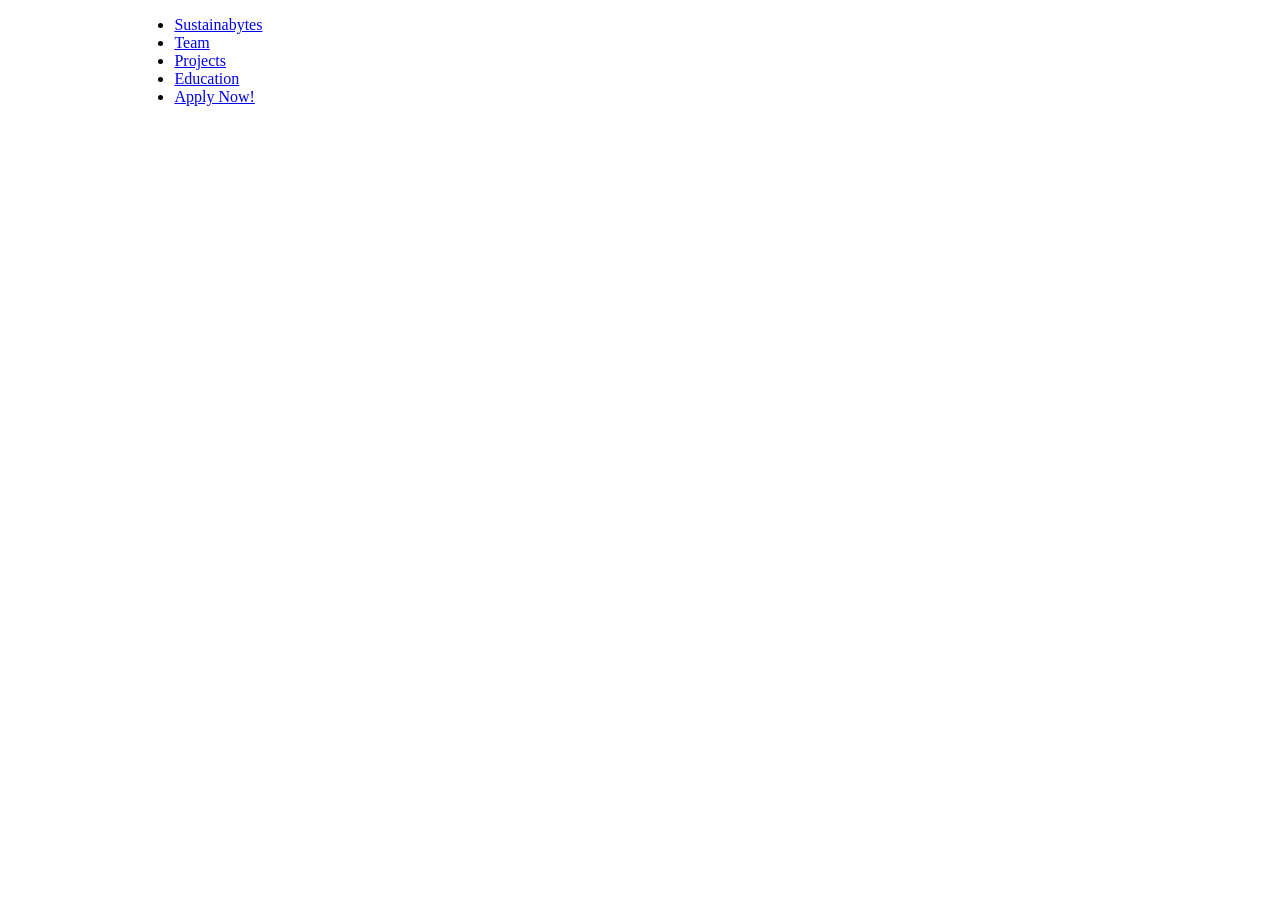
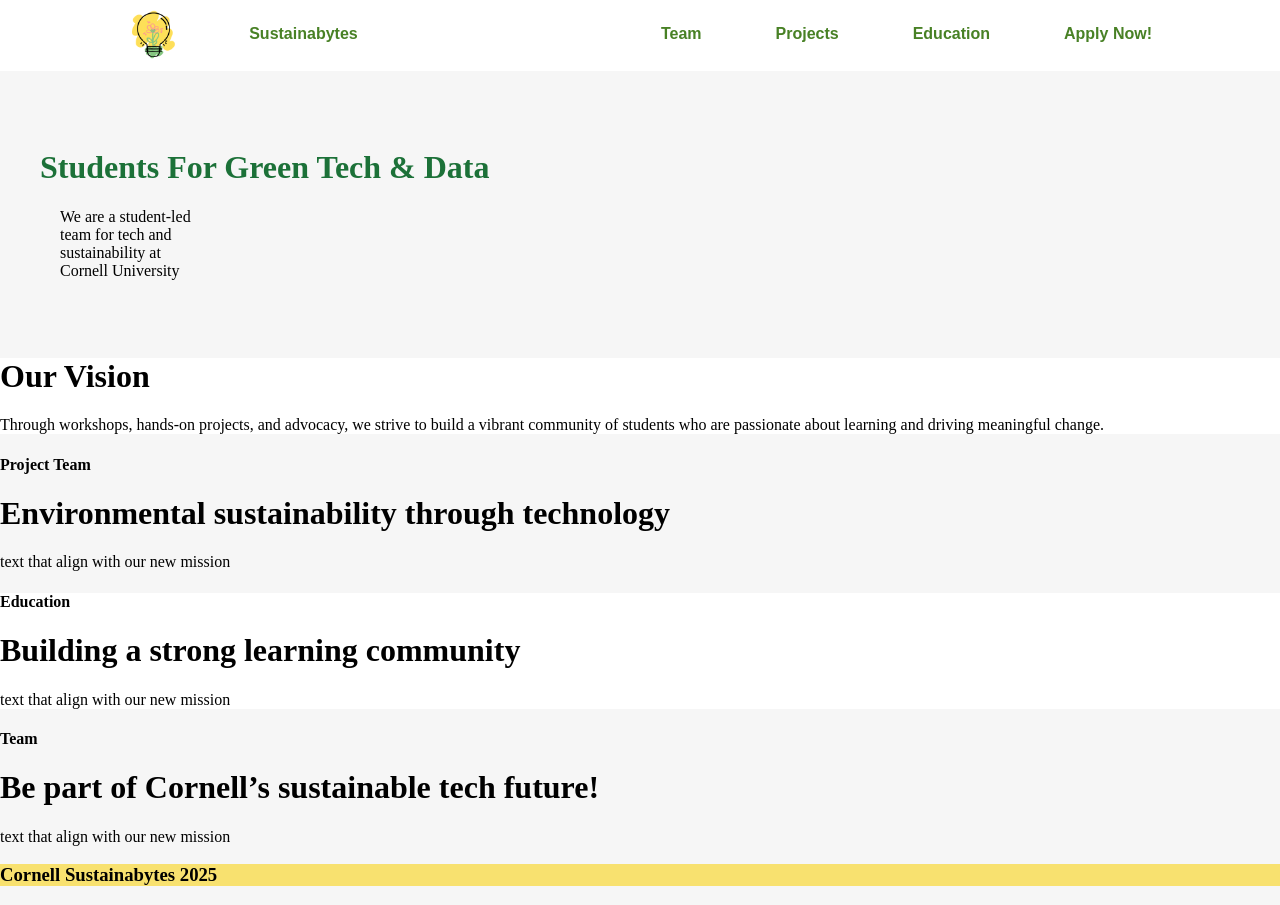
Before and after one commit to Sustainabytes/internal-website, a plain HTML site: page Web/home.html in a window 1280 px wide. Before the commit the page ends 800 px from the top, so only its background shows below. Drawn offline with Linux system fonts and the light colour scheme.

Commit message:
Added containers to home page along with logo

```diff
--- a/Web/home.html
+++ b/Web/home.html
@@ -1,7 +1,7 @@
 <!DOCTYPE html>
 <html>
     <head>
-        <link href="styles.css" rel="stylesheet" type="text/css">
+        <link href="stylesHome.css" rel="stylesheet" type="text/css">
         <title>
             Home Page
         </title>
@@ -9,20 +9,114 @@
 
     <body>
         <header>
-            <div class="container">
-                <!-- <img src=""> Insert logo here -->
+            <div class="header">
 
-                <nav>
+                <img src="assets\Sustainabytes_Logo.png" alt="logo" class="logo">
+
+
+                <nav class="headingLeft">
+                        <ul>
+                        <li><a href="#">Sustainabytes</a></li>
+
+                </nav>
+
+                <nav class="headingRight">
                     <ul>
-                        <li><a href="#">Sustainabytes</a></li>
+
                         <li><a href="#">Team</a></li>
                         <li><a href="#">Projects</a></li>
                         <li><a href="#">Education</a></li>
                         <li><a href="#">Apply Now!</a></li>
                     </ul>
                 </nav>
+
             </div>
         </header>
 
+
+            <div class="container2">
+                <h1>
+                    Students For Green Tech & Data
+                </h1>
+
+                <p>
+                    We are a student-led team for tech and sustainability at Cornell University
+                </p>
+
+
+            </div>
+
+
+            <div class="container3">
+                <h1>
+                    Our Vision
+                </h1>
+
+                <p>
+                    Through workshops, hands-on projects, and advocacy, we strive to build a
+                    vibrant community of students who are passionate about learning and driving meaningful change.
+                </p>
+            </div>
+
+
+            <div class="container4">
+                <h4 class="h4ProjectTeam">
+                    Project Team
+                </h4>
+
+                <h1>
+                    Environmental sustainability through technology
+                </h1>
+
+                <p>
+                   text that align with our new mission
+                </p>
+
+
+            </div>
+
+            <div class="container5">
+                <h4 class="h4Education">
+                    Education
+                </h4>
+
+                <h1>
+                    Building a strong learning community
+                </h1>
+
+                <p>
+                   text that align with our new mission
+                </p>
+
+
+            </div>
+
+            <div class="container6">
+                <h4 class="h4Team">
+                    Team
+                </h4>
+
+                <h1>
+                    Be part of Cornell’s sustainable tech future!
+                </h1>
+
+                <p>
+                   text that align with our new mission
+                </p>
+
+
+            </div>
+
+
+
+            <div class="footer">
+
+                <h3>
+                    Cornell Sustainabytes 2025
+                </h3>
+
+            </div>
+
+
     </body>
 </html>
--- a/Web/styles.css
+++ /dev/null
@@ -1,9 +0,0 @@
-.container {
-    width: 80%;
-    margin: 0 auto;
-
-}
-
-header {
-    background: #FFFFFF
-}
--- /dev/null
+++ b/Web/stylesHome.css
@@ -0,0 +1,82 @@
+body {
+    margin: 0;
+    background:#F6F6F6
+
+}
+
+.header {
+    width: 80%;
+    margin: 0 auto;
+
+}
+
+header {
+    background: #FFFFFF
+}
+
+header::after {
+    content: '';
+    display: table;
+    clear: both;
+}
+
+.logo {
+    float: left;
+    width: 5%;
+    padding: 10px 0;
+}
+
+.headingLeft {
+    float: left;
+}
+
+.headingRight {
+    float: right;
+}
+
+nav ul {
+    margin: 0;
+    padding: 0;
+    list-style: none;
+}
+
+nav li {
+    display: inline-block;
+    margin-left: 70px;
+    padding-top: 25px;
+}
+
+nav a {
+    color: #488125;
+    text-decoration: none;
+    font-family: Arial, Helvetica, sans-serif;
+    font-weight: 600;
+}
+
+.container2 {
+
+}
+
+.container2 h1 {
+ color: #1C7138;
+ padding-left: 40px;
+ padding-top: 1.5cm;
+}
+
+.container2 p {
+    width: 150px;
+    padding-left: 60px;
+    padding-bottom: 1.5cm;
+}
+
+.container3 {
+    background: white;
+}
+
+.container5 {
+    background: white;
+}
+
+.footer {
+    background: #F8E16F
+}
```
Also changed, not shown: Web/assets/Sustainabytes_Logo.png (added).
